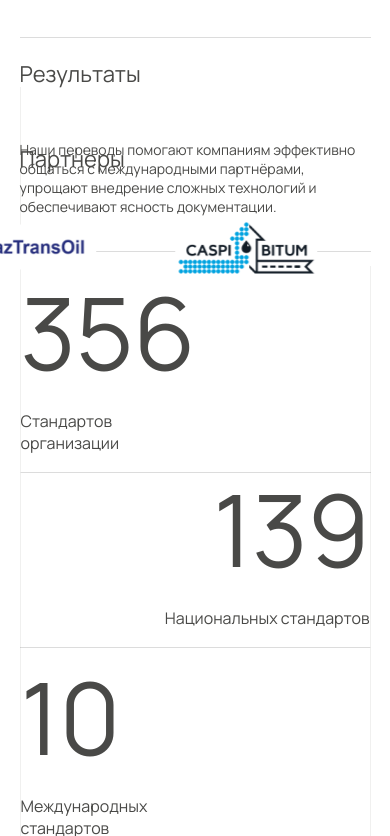
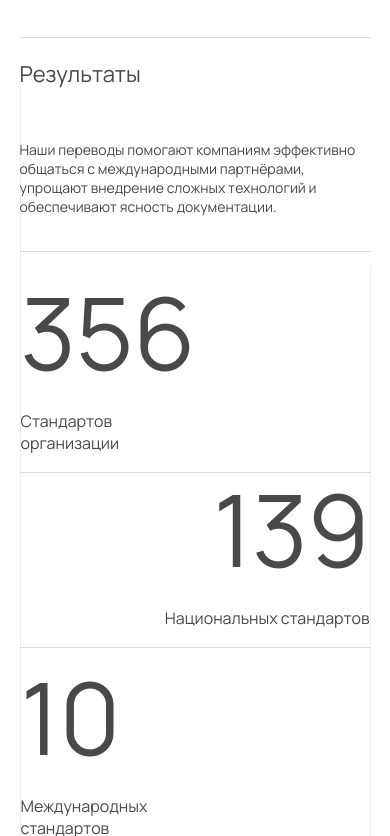
Before and after one commit to DonJuvn/STIA, a React (Create React App) app: page / in a window 390 px wide. Shown: the part 2488-3324 px from the top of the page. Built offline with nearby package versions, Linux system fonts and the light colour scheme.

Commit message:
logos adaptive

```diff
--- a/src/App.css
+++ b/src/App.css
@@ -602,3 +602,8 @@ nav .container {
       transform: translateX(-100%); /* Move to the left and reset */
    }
 }
+@media screen and (max-width: 768px) {
+   #logos{
+      margin-top: 140vh;
+   }
+}
```
Also changed, not shown: src/components/footer.jsx (added).
